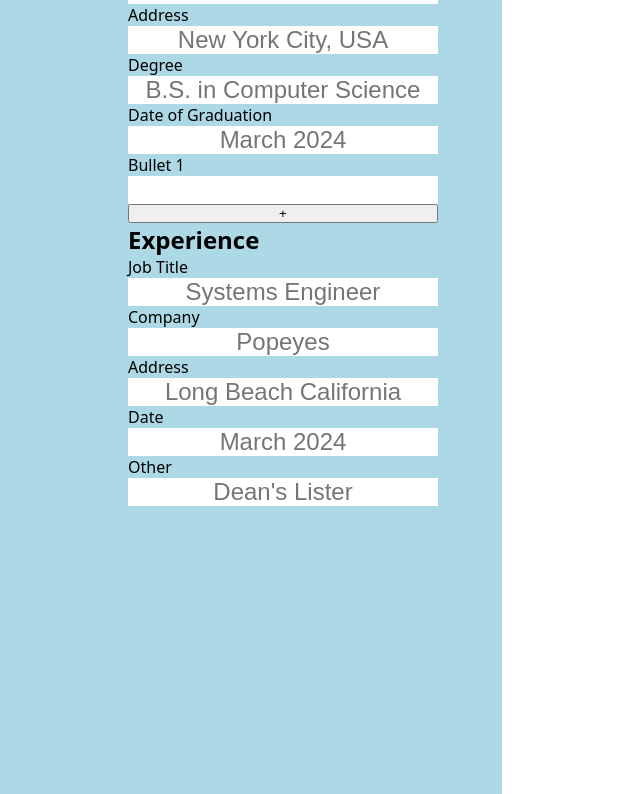
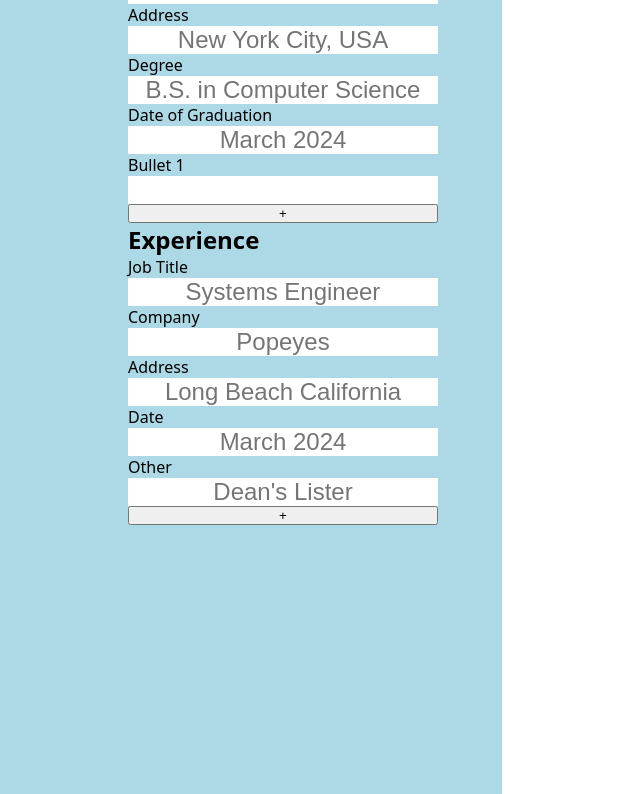
Before and after one commit to kpbongat/odin-cvApp, a React (Vite) app: page / in a window 1280 px wide. Shown: the part 473-1267 px from the top of the page, without its empty margins (0-640 px from the left). Built offline with nearby package versions, Linux system fonts and the light colour scheme.

Commit message:
Add bullet state for multiple work experiences

```diff
--- a/src/components/App.jsx
+++ b/src/components/App.jsx
@@ -4,7 +4,11 @@ import Resume from "./Resume";
 import Form from "./Form";
 
 function App() {
-  const [formData, setFormData] = useState({ ["ed-bullets"]: {} });
+  const [formData, setFormData] = useState({
+    ["ed-bullets"]: {},
+    ["work-bullets"]: {},
+  });
+  console.log(Object.entries(formData["work-bullets"]));
   return (
     <main className="flex">
       <Form formState={[formData, setFormData]} />
--- a/src/components/Field.jsx
+++ b/src/components/Field.jsx
@@ -12,13 +12,25 @@ export default function Field({
       id={id}
       placeholder={placeholder}
       onChange={(e) => {
-        if (bullet) {
+        console.log(bullet);
+        if (!bullet) {
+          setFormData({ ...formData, [id]: e.target.value });
+        } else if (bullet === "ed-bullets") {
           setFormData((formData) => ({
             ...formData,
             [bullet]: { ...formData[bullet], [id]: e.target.value },
           }));
         } else {
-          setFormData({ ...formData, [id]: e.target.value });
+          setFormData((formData) => ({
+            ...formData,
+            ["work-bullets"]: {
+              ...formData["work-bullets"],
+              [bullet]: {
+                ...formData["work-bullets"][bullet],
+                [id]: e.target.value,
+              },
+            },
+          }));
         }
       }}
     />
--- a/src/components/Form.jsx
+++ b/src/components/Form.jsx
@@ -1,7 +1,11 @@
+import { useState } from "react";
 import Education from "./Education";
 import General from "./General";
 import Work from "./Work";
 export default function Form(props) {
+  const [bullets, setBullets] = useState([
+    <Work id="work-bullet1" {...props} />,
+  ]);
   return (
     <section className="flex flex-col form">
       <header>
@@ -9,7 +13,17 @@ export default function Form(props) {
       </header>
       <General {...props} />
       <Education {...props} />
-      <Work {...props} />
+      {bullets}
+      <button
+        onClick={() => {
+          setBullets([
+            ...bullets,
+            <Work id={`work-bullet${bullets.length + 1}`} {...props} />,
+          ]);
+        }}
+      >
+        +
+      </button>
     </section>
   );
 }
--- a/src/components/Resume.jsx
+++ b/src/components/Resume.jsx
@@ -17,17 +17,19 @@ export default function Resume({ formData }) {
           <li className={i[0]}>{i[1]}</li>
         ))}
       </div>
-      <div className="flex flex-col work">
-        <span className="work header">EXPERIENCE</span>
-        <span className="job sub-header">{formData.job}</span>
-        <div className="flex sub2">
-          <span className="company">{formData.company}</span>
-          <div className="flex">
-            <span className="work-date">{formData["work-date"]}</span>
-            <span className="comp-add">{formData["comp-add"]}</span>
+      <span className="work header">EXPERIENCE</span>
+      {Object.entries(formData["work-bullets"]).map((i) => (
+        <div className="flex flex-col work">
+          <span className="job sub-header">{i[1].job}</span>
+          <div className="flex sub2">
+            <span className="company">{i[1].company}</span>
+            <div className="flex">
+              <span className="work-date">{i[1]["work-date"]}</span>
+              <span className="comp-add">{i[1]["comp-add"]}</span>
+            </div>
           </div>
         </div>
-      </div>
+      ))}
     </div>
   );
 }
--- a/src/components/Work.jsx
+++ b/src/components/Work.jsx
@@ -1,6 +1,6 @@
 import Field from "./Field";
 
-export default function Education({ formState }) {
+export default function Work({ id, formState }) {
   return (
     <section className="flex flex-col">
       <h2>Experience</h2>
@@ -8,6 +8,7 @@ export default function Education({ formState }) {
       <Field
         type="text"
         id="job"
+        bullet={id}
         placeholder="Systems Engineer"
         formData={formState[0]}
         setFormData={formState[1]}
@@ -16,6 +17,7 @@ export default function Education({ formState }) {
       <Field
         type="text"
         id="company"
+        bullet={id}
         placeholder="Popeyes"
         formData={formState[0]}
         setFormData={formState[1]}
@@ -24,6 +26,7 @@ export default function Education({ formState }) {
       <Field
         type="text"
         id="comp-add"
+        bullet={id}
         placeholder="Long Beach California"
         formData={formState[0]}
         setFormData={formState[1]}
@@ -32,6 +35,7 @@ export default function Education({ formState }) {
       <Field
         type="text"
         id="work-date"
+        bullet={id}
         placeholder="March 2024"
         formData={formState[0]}
         setFormData={formState[1]}
@@ -40,6 +44,7 @@ export default function Education({ formState }) {
       <Field
         type="text"
         id="work-other"
+        bullet={id}
         placeholder="Dean's Lister"
         formData={formState[0]}
         setFormData={formState[1]}
```
